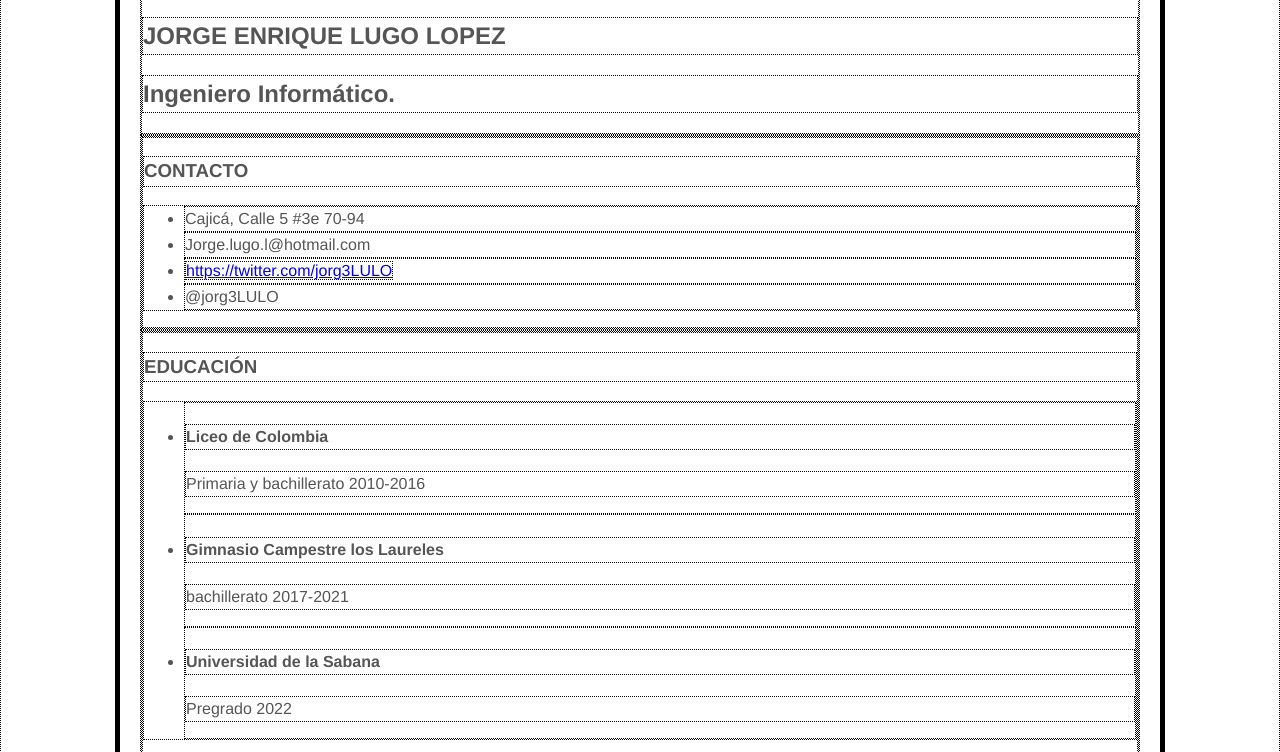
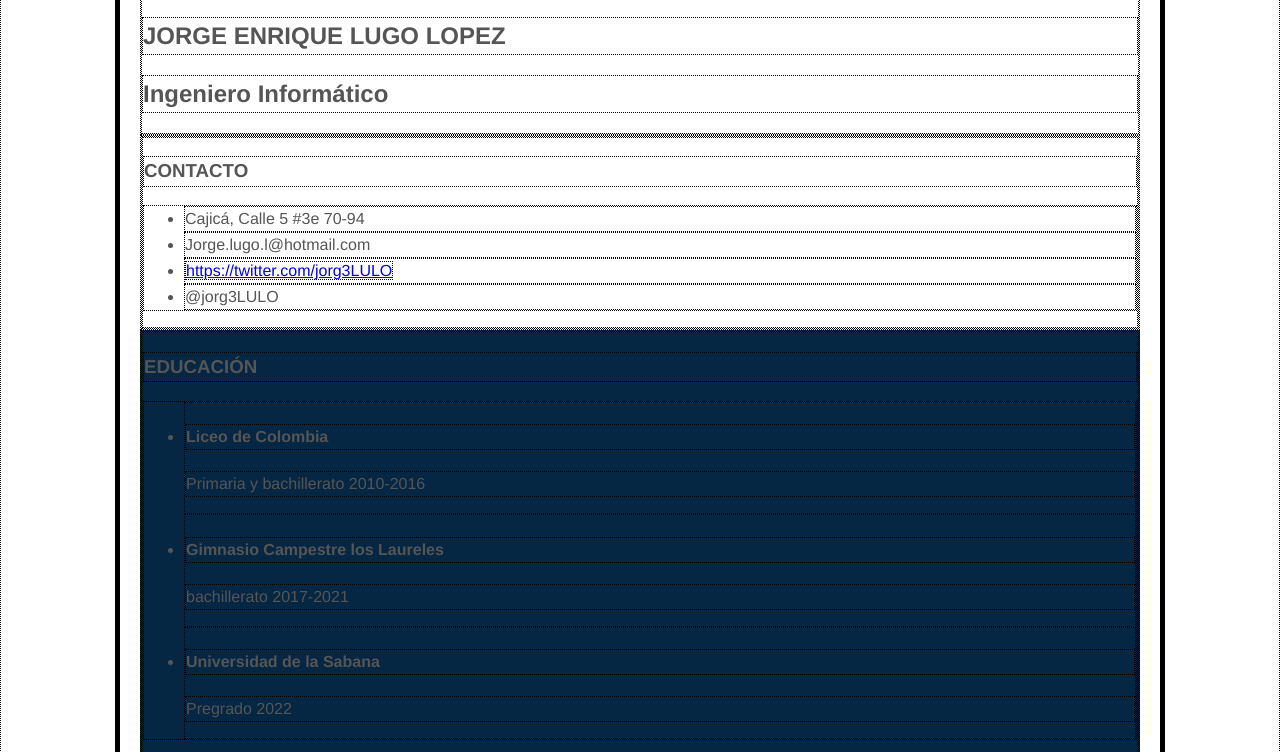
Before and after one commit to SoloLugo/CurriculumVitae1, a plain HTML site: page index.html in a window 1280 px wide. Shown: the part 348-1100 px from the top of the page. Drawn offline with Linux system fonts and the light colour scheme.

Commit message:
Le cambie el fondo al aside con otro azul mas oscuro y fuerte.

```diff
--- a/CSS/Styles.css
+++ b/CSS/Styles.css
@@ -10,3 +10,7 @@ body{
 	border: 5px solid black;
 	color: #555;
 }
+
+aside{
+	background-color: #062744;
+}
--- a/index.html
+++ b/index.html
@@ -16,7 +16,7 @@
 				JORGE ENRIQUE LUGO LOPEZ
 			</h1>
 			<h2>
-				Ingeniero Informático.
+				Ingeniero Informático
 			</h2>
 		</section>
 	</header>
```
